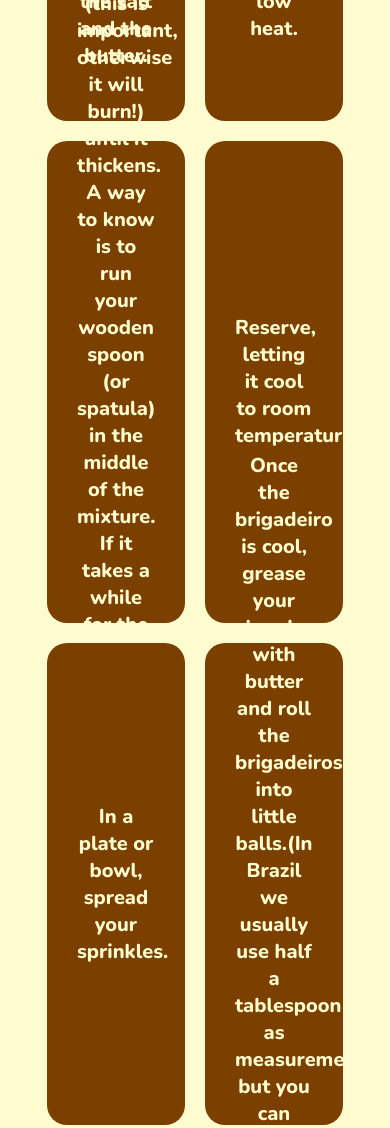
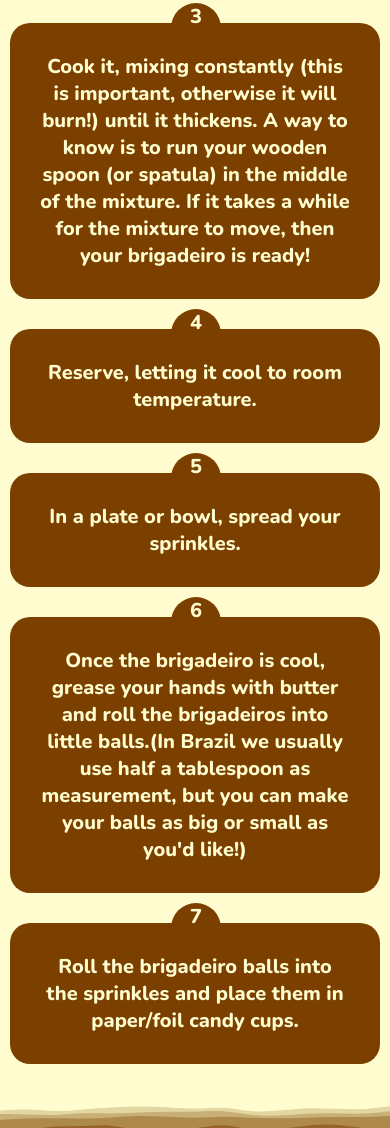
Before and after one commit to guilhermenakazato/recipes-website, a plain HTML site: page recipes/brigadeiro.html in a window 390 px wide. Shown: the part 1768-2896 px from the top of the page. Drawn offline with nearby package versions, Linux system fonts and the light colour scheme.

Commit message:
[STYLE] Improving responsiveness

```diff
--- a/assets/css/style.css
+++ b/assets/css/style.css
@@ -266,12 +266,15 @@ ul {
   flex-direction: row;
   list-style: none;
   justify-content: center;
+
+  margin-top: 20px;
 }
 
 .instructions li {
   display: flex;
   flex-direction: column;
   justify-content: center;
+  position: relative;
 
   padding: 30px;
   margin: 10px;
@@ -280,9 +283,23 @@ ul {
   height: 50vh;
   text-align: center;
   border-radius: 20px;
+
+  margin-bottom: 20px;
 }
 
 .instructions li p {
+  color: var(--secondary-color);
+}
+
+.instructions li span {
+  position: absolute;
+  top: -20px;
+  left: 43.5%;
+
+  height: 50px;
+  width: 50px;
+  background-color: var(--main-color);
+  border-radius: 50%;
   color: var(--secondary-color);
 }
 
@@ -320,6 +337,11 @@ ul {
   .recipes-card {
     width: 70vw;
   }
+
+  .instructions li {
+    width: 100vw;
+    height: auto;
+  }
 }
 
 @media only screen and (max-width: 1024px) {
--- a/recipes/brigadeiro.html
+++ b/recipes/brigadeiro.html
@@ -60,17 +60,20 @@
       <h1>Instructions</h1>
       <ol>
         <li>
+          <span>1</span>
           <p>
             In a small sauce pan mix the sweet condensed milk, the cocoa powder,
             the salt and the butter.
           </p>
         </li>
         <li>
+          <span>2</span>
           <p>
             Bring the sauce pan to the stove and heat it over medium-low heat.
           </p>
         </li>
         <li>
+          <span>3</span>
           <p>
             Cook it, mixing constantly (this is important, otherwise it will
             burn!) until it thickens. A way to know is to run your wooden spoon
@@ -78,9 +81,16 @@
             the mixture to move, then your brigadeiro is ready!
           </p>
         </li>
-        <li><p>Reserve, letting it cool to room temperature.</p></li>
-        <li><p>In a plate or bowl, spread your sprinkles.</p></li>
         <li>
+          <span>4</span>
+          <p>Reserve, letting it cool to room temperature.</p>
+        </li>
+        <li>
+          <span>5</span>
+          <p>In a plate or bowl, spread your sprinkles.</p>
+        </li>
+        <li>
+          <span>6</span>
           <p>
             Once the brigadeiro is cool, grease your hands with butter and roll
             the brigadeiros into little balls.(In Brazil we usually use half a
@@ -89,6 +99,7 @@
           </p>
         </li>
         <li>
+          <span>7</span>
           <p>
             Roll the brigadeiro balls into the sprinkles and place them in
             paper/foil candy cups.
```
Also changed, not shown: recipes/chocolate_pave.html (+20 -7 lines), recipes/nega_maluca.html (+19 -3 lines).
